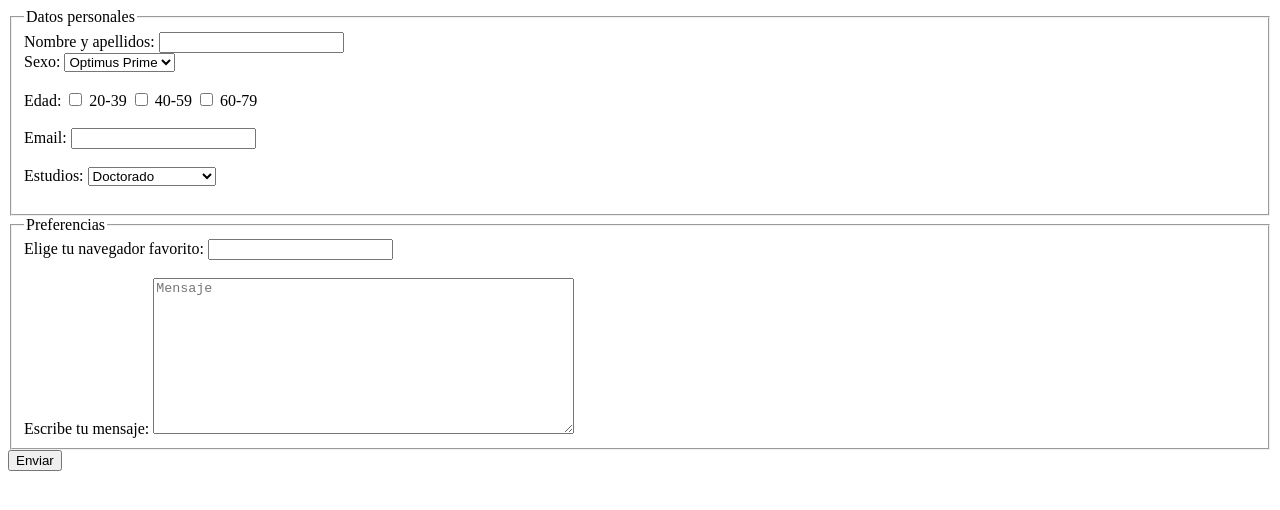
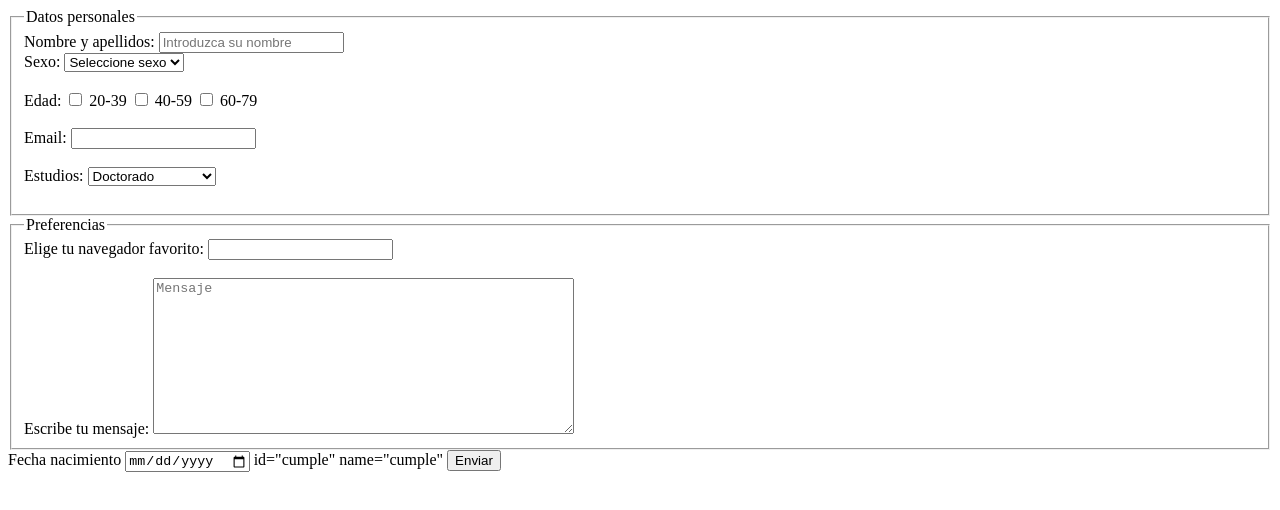
Before and after one commit to andartesp/ejerclaselenguaje, a plain HTML site: page Etiq_formulario/index.html in a window 1280 px wide. Drawn offline with Linux system fonts and the light colour scheme.

Commit message:
15/11/2024

```diff
--- a/Etiq_formulario/index.html
+++ b/Etiq_formulario/index.html
@@ -2,14 +2,15 @@
     <fieldset>
         <legend>Datos personales</legend>
         <label for="nombre">Nombre y apellidos: </label>
-        <input id="nombre" type="text" minlength="3"><br>
+        <input id="nombre" type="text" minlength="3" required placeholder="Introduzca su nombre" name="nombre"><br>
 
         <label for="sexo">Sexo: </label>
-        <select id="sexo">
+        <select id="sexo" name="sexo" required>
             <!--Etiqueta option-->
-            <option value="value1">Hombre</option>
-            <option value="value2" selected>Mujer</option>
-            <option value="value2" selected>Optimus Prime</option>
+            <option value="" disabled selected>Seleccione sexo</option>
+            <option value="H">Hombre</option>
+            <option value="M">Mujer</option>
+            <option value="0">Optimus Prime</option>
         </select><br><br>
 
         <label>Edad: </label>
@@ -49,5 +50,7 @@
         <label for="mensaje">Escribe tu mensaje: </label>
         <textarea size="" rows="10" cols="50" placeholder="Mensaje" id="mensaje"></textarea>
     </fieldset>
+    <label  for="cumple">Fecha nacimiento</label>
+    <input type="date"> id="cumple" name="cumple"
     <input type="submit" value="Enviar">
 </form>
```
